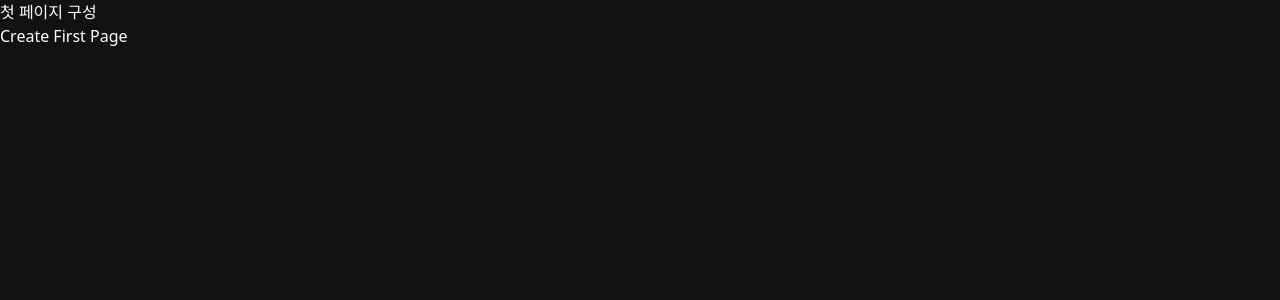
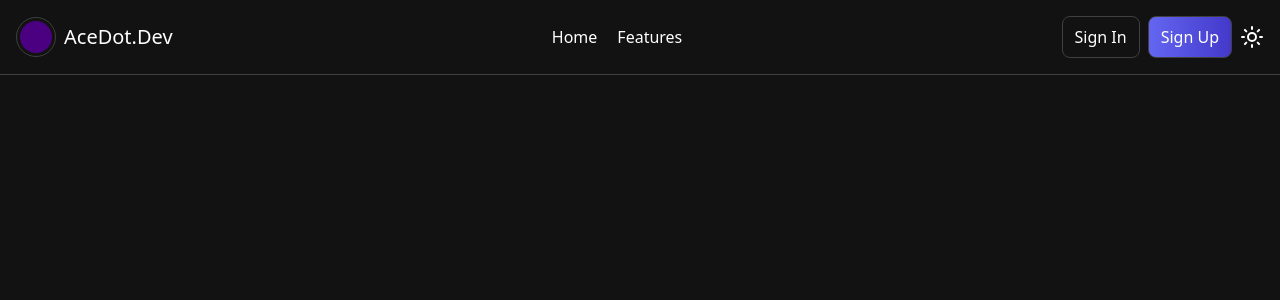
Before and after one commit to lock1205/react_template, a React (Create React App) app: page / in a window 1280 px wide. Shown: the top 300 px of the page. Built offline with nearby package versions, Linux system fonts and the light colour scheme; the HTML template or start-up script is replaced by a standard one.

Commit message:
second commit

```diff
--- a/package.json
+++ b/package.json
@@ -6,8 +6,10 @@
     "@testing-library/jest-dom": "^5.17.0",
     "@testing-library/react": "^13.4.0",
     "@testing-library/user-event": "^13.5.0",
+    "lucide-react": "^0.418.0",
     "react": "^18.3.1",
     "react-dom": "^18.3.1",
+    "react-router-dom": "^6.25.1",
     "react-scripts": "5.0.1",
     "web-vitals": "^2.1.4"
   },
--- a/src/App.js
+++ b/src/App.js
@@ -1,9 +1,19 @@
+import { BrowserRouter, Route, Routes } from 'react-router-dom';
+import Home from './components/Home';
+import Features from './components/Features';
+import NavBar from './components/NavBar';
+
 const App = () => {
   return (
-    <div className="App ">
-      <div className="kr">첫 페이지 구성</div>
-      <div className="en">Create First Page</div>
-    </div>
+    <BrowserRouter>
+      <div className="App ">
+        <NavBar />
+        <Routes>
+          <Route path="/" element={<Home />} />
+          <Route path="/features" element={<Features />} />
+        </Routes>
+      </div>
+    </BrowserRouter>
   );
 };
 
--- /dev/null
+++ b/src/components/Features/index.jsx
@@ -0,0 +1,7 @@
+import React from 'react';
+
+const index = () => {
+  return <div></div>;
+};
+
+export default index;
--- /dev/null
+++ b/src/components/Home/index.jsx
@@ -0,0 +1,7 @@
+import React from 'react';
+
+const index = () => {
+  return <div></div>;
+};
+
+export default index;
--- /dev/null
+++ b/src/components/ModeCtrl.jsx
@@ -0,0 +1,13 @@
+import { Moon, Sun } from 'lucide-react';
+import React, { useState } from 'react';
+
+const ModeCtrl = () => {
+  const [darkMode, setDarkMode] = useState(true);
+  return (
+    <button onClick={() => setDarkMode(!darkMode)}>
+      {darkMode ? <Sun /> : <Moon />}
+    </button>
+  );
+};
+
+export default ModeCtrl;
--- /dev/null
+++ b/src/components/NavBar.jsx
@@ -0,0 +1,47 @@
+import React from 'react';
+import './navbar.css';
+import { Link } from 'react-router-dom';
+import { authLink, navItems } from '../constants/data';
+import ModeCtrl from './ModeCtrl';
+
+const NavBar = () => {
+  return (
+    <nav>
+      <div className="container">
+        <div className="nav_wrapper">
+          <div className="logo">
+            <div className="logo_simbol">
+              <span className="logo_dot"></span>
+            </div>
+            <span className="logo_title">AceDot.Dev</span>
+          </div>
+          <ul className="navi">
+            {navItems.map((item, idx) => (
+              <li key={idx}>
+                <Link to={item.to}>{item.label}</Link>
+              </li>
+            ))}
+          </ul>
+          <div className="sub_links">
+            {authLink.map((item, idx) => (
+              <Link
+                to={item.to}
+                key={idx}
+                className={`${
+                  idx === 1
+                    ? 'bg-gradient-to-r from-indigo-500 to-indigo-700'
+                    : ''
+                }`}
+              >
+                {item.label}
+              </Link>
+            ))}
+            <ModeCtrl />
+          </div>
+        </div>
+      </div>
+    </nav>
+  );
+};
+
+export default NavBar;
--- /dev/null
+++ b/src/components/navbar.css
@@ -0,0 +1,21 @@
+nav{position: fixed; left: 0; top: 0; border-bottom: 1px solid rgb(64,64,64); width: 100%;}
+
+.nav_wrapper{display: flex; justify-content: space-between; align-items: center;}
+
+/*Logo*/
+
+.nav_wrapper .logo{display: flex; gap:0.5rem; align-items: center;}
+
+.nav_wrapper .logo_simbol{border: 1px solid rgb(64,64,64); width: 40px; height: 40px; border-radius: 100%; display: flex; justify-content: center; align-items: center;}
+
+.nav_wrapper .logo_simbol .logo_dot{width: 32px; height: 32px; display: block; background: indigo; border-radius: 100%;}
+
+.nav_wrapper .logo_title{font-size: var(--ff-en); font-weight: 500; font-size: 1.25rem;}
+
+
+/* Navigation */
+.nav_wrapper .navi{display: flex; gap: 1.25rem; font-family: var(--ff-en);}
+
+/* Sub Navigation */
+.nav_wrapper .sub_links{display: flex; gap: 0.5rem;}
+.nav_wrapper .sub_links a{font-family: var(--ff-en); border: 1px solid rgb(64,64,64); padding: 0.5rem 0.75rem; border-radius: 0.5rem;}
--- a/src/index.css
+++ b/src/index.css
@@ -6,3 +6,9 @@
   color-scheme: dark;
 
 }
+
+.container{
+  margin: auto;
+  padding: 1rem;
+  width: 100%;
+}
```
Also changed, not shown: 2 other files (tests, documents, lock files or other folders).
